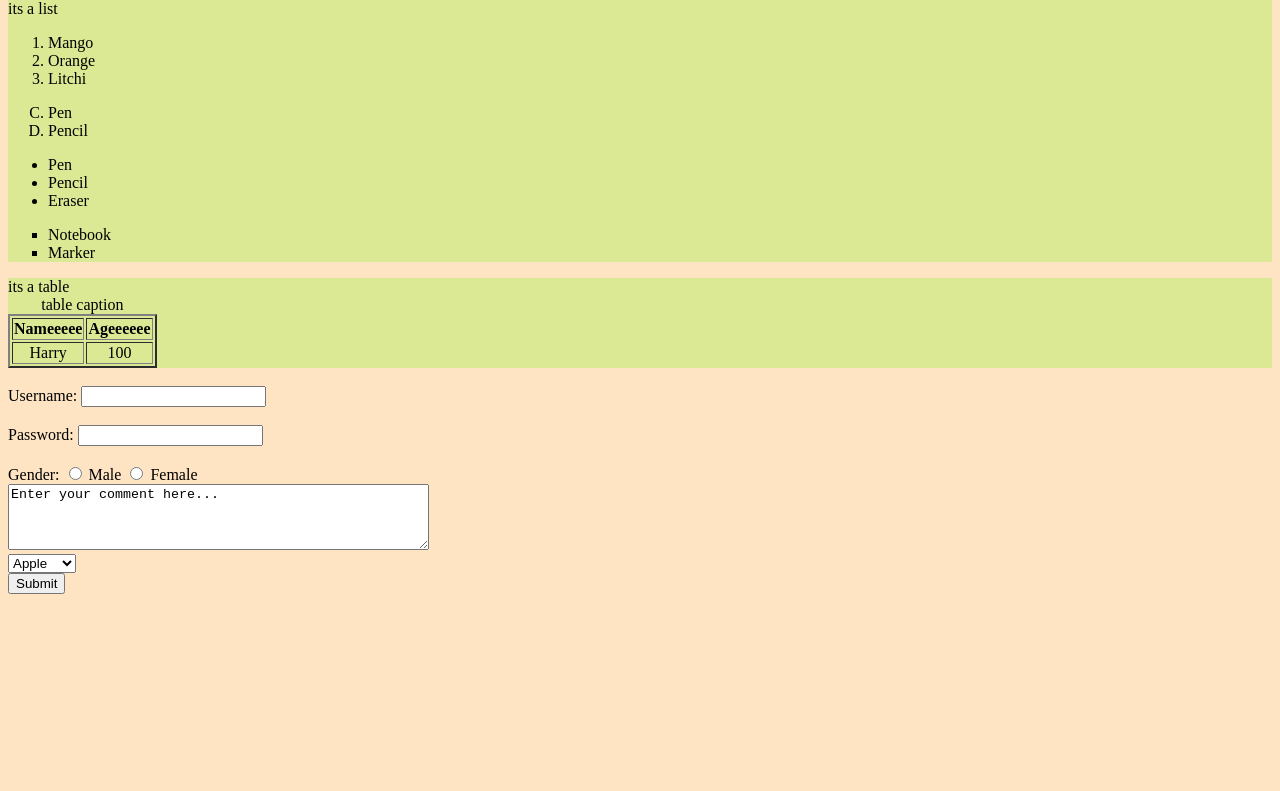
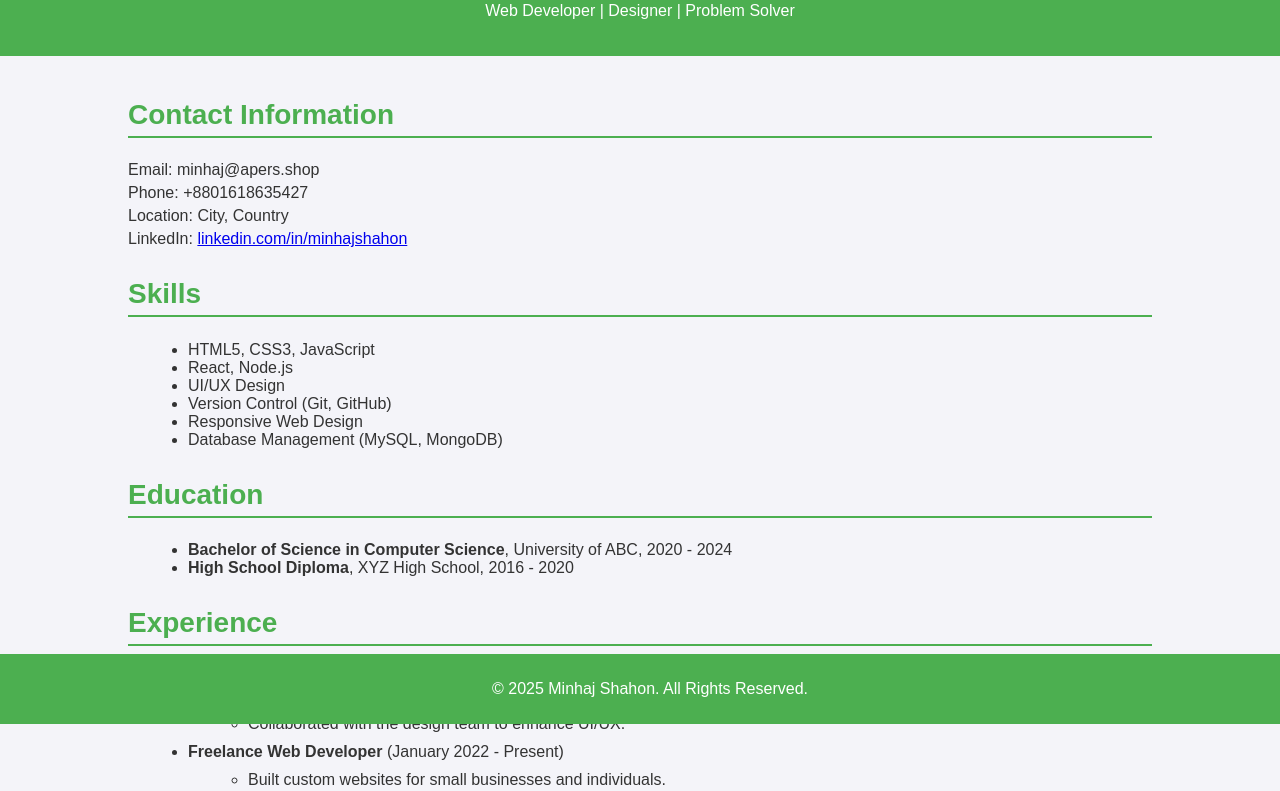
Before and after one commit to minhajaparsshop/new, a plain HTML site: page index.html in a window 1280 px wide. Shown: the part 76-867 px from the top of the page. Before the commit the page ends 800 px from the top, so only its background shows below. Drawn offline with Linux system fonts and the light colour scheme.

Commit message:
Update index.html

```diff
--- a/index.html
+++ b/index.html
@@ -1,90 +1,264 @@
 <!DOCTYPE html>
 <html lang="en">
-
 <head>
     <meta charset="UTF-8">
     <meta name="viewport" content="width=device-width, initial-scale=1.0">
-    <title>Document</title>
-    <link rel="stylesheet" href="style.css">
+    <meta name="description" content="Resume of Minhaj Shahon">
+    <title>Minhaj Shahon - Resume</title>
+    <style>
+        body {
+            font-family: Arial, sans-serif;
+            margin: 0;
+            padding: 0;
+            background-color: #f4f4f9;
+            color: #333;
+        }
+
+        header {
+            background-color: #4CAF50;
+            color: white;
+            padding: 20px 0;
+            text-align: center;
+        }
+
+        header h1 {
+            margin: 0;
+            font-size: 36px;
+        }
+
+        .container {
+            width: 80%;
+            margin: 0 auto;
+            padding: 20px;
+        }
+
+        section {
+            margin-bottom: 30px;
+        }
+
+        h2 {
+            font-size: 28px;
+            color: #4CAF50;
+            border-bottom: 2px solid #4CAF50;
+            padding-bottom: 5px;
+        }
+
+        .contact-info p, .skills ul, .education ul, .experience ul {
+            font-size: 16px;
+            margin: 10px 0;
+        }
+
+        .contact-info p {
+            margin: 5px 0;
+        }
+
+        .skills li, .education li, .experience li {
+            margin-left: 20px;
+        }
+
+        footer {
+            text-align: center;
+            background-color: #4CAF50;
+            color: white;
+            padding: 10px;
+            position: fixed;
+            bottom: 0;
+            width: 100%;
+        }
+    </style>
 </head>
+<body>
+    <header>
+        <h1>Minhaj Shahon</h1>
+        <p>Web Developer | Designer | Problem Solver</p>
+    </header>
 
+    <div class="container">
+        <!-- Contact Information Section -->
+        <section class="contact-info">
+            <h2>Contact Information</h2>
+            <p>Email: minhaj@apers.shop </p>
+            <p>Phone: +8801618635427 </p>
+            <p>Location: City, Country</p>
+            <p>LinkedIn: <a href="https://www.linkedin.com/in/minhajshahon" target="_blank">linkedin.com/in/minhajshahon</a></p>
+        </section>
+
+        <!-- Skills Section -->
+        <section class="skills">
+            <h2>Skills</h2>
+            <ul>
+                <li>HTML5, CSS3, JavaScript</li>
+                <li>React, Node.js</li>
+                <li>UI/UX Design</li>
+                <li>Version Control (Git, GitHub)</li>
+                <li>Responsive Web Design</li>
+                <li>Database Management (MySQL, MongoDB)</li>
+            </ul>
+        </section>
+
+        <!-- Education Section -->
+        <section class="education">
+            <h2>Education</h2>
+            <ul>
+                <li><strong>Bachelor of Science in Computer Science</strong>, University of ABC, 2020 - 2024</li>
+                <li><strong>High School Diploma</strong>, XYZ High School, 2016 - 2020</li>
+            </ul>
+        </section>
+
+        <!-- Experience Section -->
+        <section class="experience">
+            <h2>Experience</h2>
+            <ul>
+                <li><strong>Web Developer Intern</strong>, ABC Corp. (June 2023 - August 2023)
+                    <ul>
+                        <li>Developed responsive websites using HTML, CSS, and JavaScript.</li>
+                        <li>Collaborated with the design team to enhance UI/UX.</li>
+                    </ul>
+                </li>
+                <li><strong>Freelance Web Developer</strong> (January 2022 - Present)
+                    <ul>
+                        <li>Built custom websites for small businesses and individuals.</li>
+                        <li>Integrated e-commerce solutions and payment gateways.</li>
+                    </ul>
+                </li>
+            </ul>
+        </section>
+    </div>
+
+    <footer>
+        <p>&copy; 2025 Minhaj Shahon. All Rights Reserved.</p>
+    </footer>
+</body>
+</html>
+<!DOCTYPE html>
+<html lang="en">
+<head>
+    <meta charset="UTF-8">
+    <meta name="viewport" content="width=device-width, initial-scale=1.0">
+    <meta name="description" content="Resume of Minhaj Shahon">
+    <title>Minhaj Shahon - Resume</title>
+    <style>
+        body {
+            font-family: Arial, sans-serif;
+            margin: 0;
+            padding: 0;
+            background-color: #f4f4f9;
+            color: #333;
+        }
+
+        header {
+            background-color: #4CAF50;
+            color: white;
+            padding: 20px 0;
+            text-align: center;
+        }
+
+        header h1 {
+            margin: 0;
+            font-size: 36px;
+        }
+
+        .container {
+            width: 80%;
+            margin: 0 auto;
+            padding: 20px;
+        }
+
+        section {
+            margin-bottom: 30px;
+        }
+
+        h2 {
+            font-size: 28px;
+            color: #4CAF50;
+            border-bottom: 2px solid #4CAF50;
+            padding-bottom: 5px;
+        }
+
+        .contact-info p, .skills ul, .education ul, .experience ul {
+            font-size: 16px;
+            margin: 10px 0;
+        }
+
+        .contact-info p {
+            margin: 5px 0;
+        }
+
+        .skills li, .education li, .experience li {
+            margin-left: 20px;
+        }
+
+        footer {
+            text-align: center;
+            background-color: #4CAF50;
+            color: white;
+            padding: 10px;
+            position: fixed;
+            bottom: 0;
+            width: 100%;
+        }
+    </style>
+</head>
 <body>
-    Dekhi ki hoy.
-    <p>Lorem ipsum dolor sit amet consectetur adipisicing elit. Magnam quaerat neque, velit voluptas animi doloremque
-        nemo
-        est nisi sequi praesentium!</p>
-    <div>
-        its a list
-        <ol>
-            <li>Mango</li>
-            <li>Orange</li>
-            <li>Litchi</li>
-        </ol>
-        <ol type="A" start="3">
-            <li>Pen</li>
-            <li>Pencil</li>
-        </ol>
-        <ul>
-            <li>Pen</li>
-            <li>Pencil</li>
-            <li>Eraser</li>
-        </ul>
-        <ul type="square">
-            <li>Notebook</li>
-            <li>Marker</li>
-        </ul>
+    <header>
+        <h1>Minhaj Shahon</h1>
+        <p>Web Developer | Designer | Problem Solver</p>
+    </header>
+
+    <div class="container">
+        <!-- Contact Information Section -->
+        <section class="contact-info">
+            <h2>Contact Information</h2>
+            <p>Email: minhaj.shahon@example.com</p>
+            <p>Phone: +123 456 7890</p>
+            <p>Location: City, Country</p>
+            <p>LinkedIn: <a href="https://www.linkedin.com/in/minhajshahon" target="_blank">linkedin.com/in/minhajshahon</a></p>
+        </section>
+
+        <!-- Skills Section -->
+        <section class="skills">
+            <h2>Skills</h2>
+            <ul>
+                <li>HTML5, CSS3, JavaScript</li>
+                <li>React, Node.js</li>
+                <li>UI/UX Design</li>
+                <li>Version Control (Git, GitHub)</li>
+                <li>Responsive Web Design</li>
+                <li>Database Management (MySQL, MongoDB)</li>
+            </ul>
+        </section>
+
+        <!-- Education Section -->
+        <section class="education">
+            <h2>Education</h2>
+            <ul>
+                <li><strong>Bachelor of Science in Computer Science</strong>, University of ABC, 2020 - 2024</li>
+                <li><strong>High School Diploma</strong>, XYZ High School, 2016 - 2020</li>
+            </ul>
+        </section>
+
+        <!-- Experience Section -->
+        <section class="experience">
+            <h2>Experience</h2>
+            <ul>
+                <li><strong>Web Developer Intern</strong>, ABC Corp. (June 2023 - August 2023)
+                    <ul>
+                        <li>Developed responsive websites using HTML, CSS, and JavaScript.</li>
+                        <li>Collaborated with the design team to enhance UI/UX.</li>
+                    </ul>
+                </li>
+                <li><strong>Freelance Web Developer</strong> (January 2022 - Present)
+                    <ul>
+                        <li>Built custom websites for small businesses and individuals.</li>
+                        <li>Integrated e-commerce solutions and payment gateways.</li>
+                    </ul>
+                </li>
+            </ul>
+        </section>
     </div>
-    <div>
-        its a table
-        <table border="2">
-            <caption>table caption</caption>
-            <tr>
-                <th>Nameeeee</th>
-                <th>Ageeeeee</th>
-            </tr>
-            <tr align="center">
-                <td>Harry</td>
-                <td>100</td>
-            </tr>
-        </table>
-    </div>
-    <br>
 
-    <form action="/submit" method="post">
-        <!-- Text input for username -->
-        <label for="username">Username:</label>
-        <input type="text" id="username" name="username" required>
-        <br><br>
-
-        <!-- Password input -->
-        <label for="password">Password:</label>
-        <input type="password" id="password" name="password" required>
-        <br><br>
-
-        <!-- Radio buttons for gender -->
-        <label>Gender:</label>
-        <input type="radio" id="male" name="gender" value="male">
-        <label for="male">Male</label>
-        <input type="radio" id="female" name="gender" value="female">
-        <label for="female">Female</label>
-        <br>
-        <textarea name="comment" rows="4" cols="50">Enter your comment here...</textarea>
-        <br>
-        <select name="fruits">
-            <option value="apple">Apple</option>
-            <option value="banana">Banana</option>
-            <option value="cherry">Cherry</option>
-        </select> <br>
-        <input type="submit" value="Submit">
-    </form>
-
-
-
-
-
-
-
-    <script src="script.js"></script>
+    <footer>
+        <p>&copy; 2025 Minhaj Shahon. All Rights Reserved.</p>
+    </footer>
 </body>
-
 </html>
```
